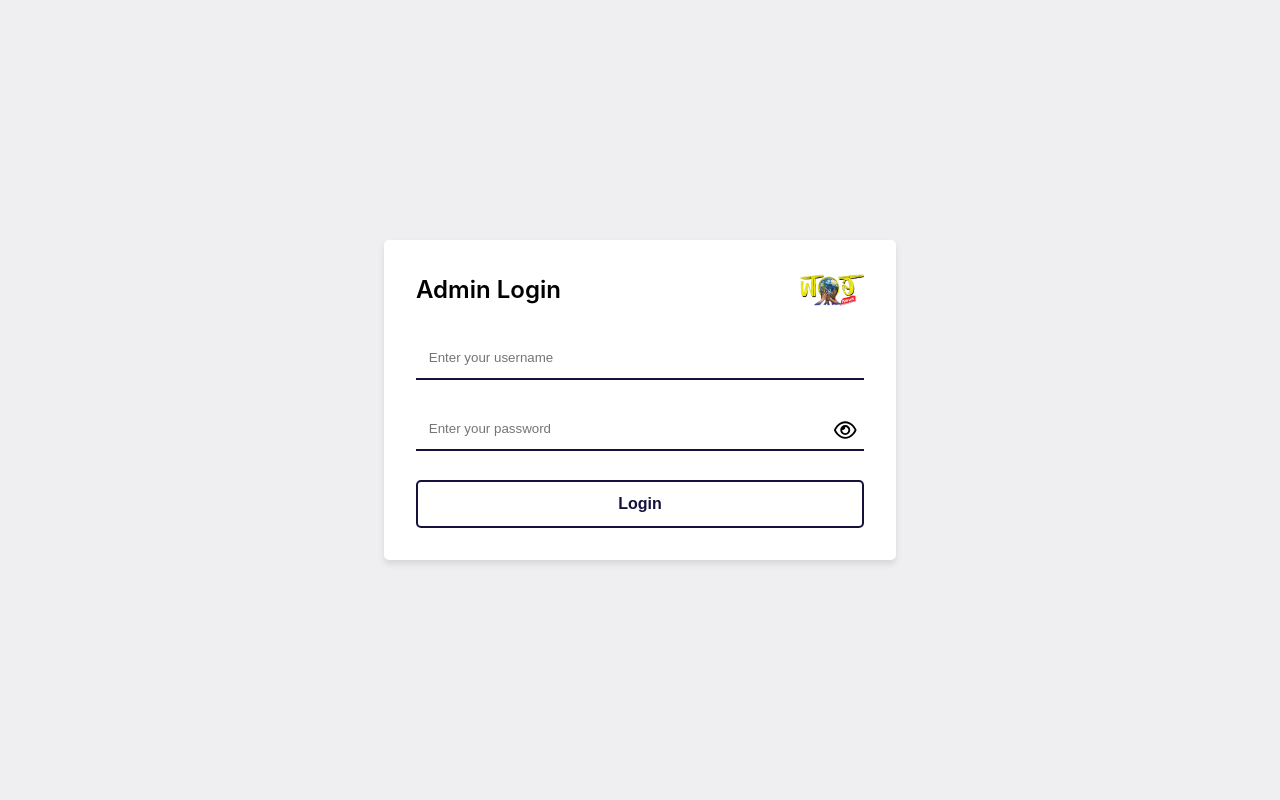
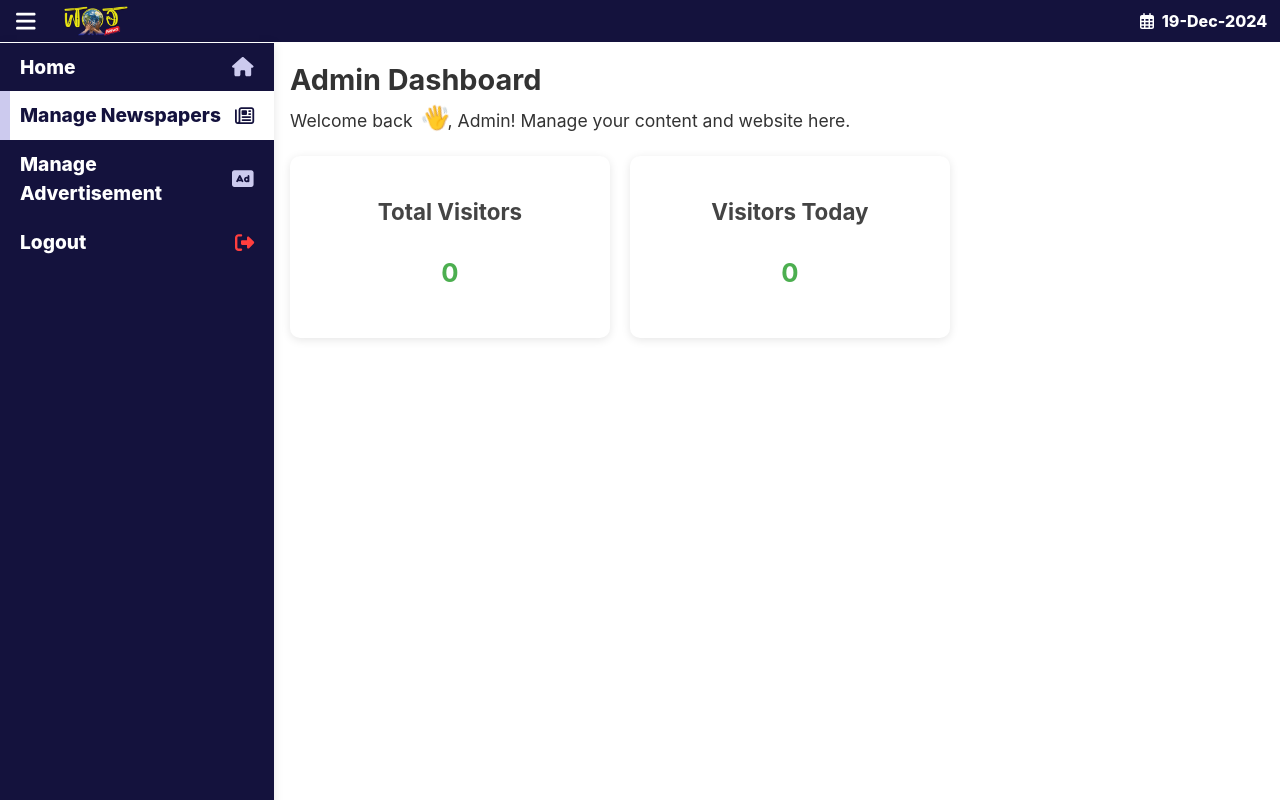
Before and after one commit to premnathkulal/vamsha-news, a React (Vite) app: page /admin-page in a window 1280 px wide. Before the commit this address led to /admin-login. Shown: the top 800 px of the page. Built offline with nearby package versions, Linux system fonts and the light colour scheme.

Commit message:
Created side bar

```diff
--- a/src/App.tsx
+++ b/src/App.tsx
@@ -17,9 +17,11 @@ function App() {
     <div className="app">
       {location.pathname !== Routes.ADMIN_LOGIN && (
         <>
-          <div className="logo-banner">
-            <img src={LogoBanner} alt="logo-banner" className="logo-banner" />
-          </div>
+          {location.pathname !== Routes.ADMIN_PAGE && (
+            <div className="logo-banner">
+              <img src={LogoBanner} alt="logo-banner" className="logo-banner" />
+            </div>
+          )}
           <Header />
         </>
       )}
--- a/src/AuthGuard.tsx
+++ b/src/AuthGuard.tsx
@@ -8,7 +8,7 @@ interface AuthGuardProps {
 
 const AuthGuard: React.FC<AuthGuardProps> = ({ children }) => {
   const navigate = useNavigate();
-  const isAuthenticated = false; // !!localStorage.getItem("authToken"); // Replace with your auth logic
+  const isAuthenticated = true; // !!localStorage.getItem("authToken"); // Replace with your auth logic
 
   useEffect(() => {
     if (!isAuthenticated) {
--- a/src/components/header/Header.scss
+++ b/src/components/header/Header.scss
@@ -7,6 +7,12 @@
   align-items: center;
   min-height: 2.6rem;
   width: 100%;
+
+  .menu-icon {
+    color: var.$white;
+    padding: 0 1rem;
+    font-size: 1.4rem;
+  }
 
   .brand-logo {
     width: 4rem;
--- a/src/components/header/Header.tsx
+++ b/src/components/header/Header.tsx
@@ -3,6 +3,7 @@ import "./Header.scss";
 import { faCalendarDays } from "@fortawesome/free-regular-svg-icons";
 import VamshaLogo from "../../assets/vamsha-logo.png";
 import { useEffect, useState } from "react";
+import { faBars } from "@fortawesome/free-solid-svg-icons";
 
 const Header = () => {
   const [currentDate, setCurrentDate] = useState("");
@@ -25,6 +26,7 @@ const Header = () => {
 
   return (
     <div className="header">
+      <FontAwesomeIcon icon={faBars} className="menu-icon" />
       <img src={VamshaLogo} alt="brand-logo" className="brand-logo" />
       <div className="menu"></div>
       <div className="date-picker">
--- a/src/pages/admin-page/Admin.scss
+++ b/src/pages/admin-page/Admin.scss
@@ -1,3 +1,178 @@
-.admin-login {
+@use "../../styles/variables" as var;
+
+.admin-page {
+  color: #333;
+  display: flex;
   min-height: 100vh;
+  // flex-direction: column;
+
+  .main-content {
+    flex-grow: 1;
+    padding: 1rem;
+    display: flex;
+    flex-direction: column;
+    align-items: center;
+    width: 100%;
+    flex-wrap: wrap;
+
+    .admin-header {
+      text-align: left;
+      width: 100%;
+      margin-bottom: 1.2rem;
+
+      p {
+        font-size: 1.1rem;
+        margin: 0;
+      }
+
+      .hand-wave {
+        font-size: 1.5rem; /* Adjust size */
+        animation: wave-animation 1.5s infinite;
+        display: inline-block;
+        transform-origin: 70% 70%; /* Adjust origin to match the "wrist" */
+      }
+
+      .page-title {
+        font-size: 1.8rem;
+        color: #333;
+        font-weight: 700;
+      }
+    }
+
+    .visitor-info {
+      display: flex;
+      gap: 20px;
+      margin-bottom: 40px;
+      width: 100%;
+      flex-wrap: wrap;
+
+      .info-card {
+        background-color: #fff;
+        border-radius: 10px;
+        box-shadow: var.$card-shadow;
+        padding: 20px;
+        text-align: center;
+        width: 280px;
+
+        h2 {
+          font-size: 1.4rem;
+          color: #444;
+          margin-bottom: 10px;
+        }
+
+        p {
+          font-size: 1.6rem;
+          font-weight: bold;
+          color: #4caf50;
+        }
+      }
+    }
+  }
+
+  .sidebar {
+    width: 360px;
+    background-color: var.$primary-color;
+    color: white;
+    box-shadow: var.$card-shadow;
+    border-top: 1px solid var.$white;
+
+    .options {
+      list-style: none;
+      padding: 0;
+      margin: 0;
+      display: flex;
+      flex-direction: column;
+      height: 100%;
+      text-align: left;
+      font-size: 1.2rem;
+      font-weight: 800;
+
+      .option {
+        cursor: pointer;
+        padding: 10px 20px;
+
+        .action-btn {
+          display: flex;
+          align-items: center;
+          justify-content: flex-start;
+          width: 100%;
+
+          .icon {
+            margin-left: auto;
+            color: var.$secondary-color;
+          }
+
+          .logout-icon {
+            color: var.$red;
+          }
+        }
+
+        &:hover {
+          background: var.$secondary-color;
+          color: var.$primary-color;
+
+          .action-btn {
+            .icon {
+              color: var.$primary-color;
+            }
+          }
+        }
+      }
+
+      // .bottom-option {
+      //   margin-top: auto
+      // }
+    }
+
+    .selected {
+      color: var.$primary-color;
+      background: var.$white;
+      border-left: 10px solid var.$secondary-color;
+      padding-left: 10px !important;
+
+      .action-btn {
+        .icon {
+          color: var.$primary-color !important;
+        }
+      }
+    }
+  }
 }
+
+// Mobile Styles
+@media (max-width: 938px) {
+  .main-content {
+    .visitor-info {
+      .info-card {
+        width: 100% !important;
+      }
+    }
+  }
+
+  .sidebar-mobile {
+    // display: none;
+    position: absolute;
+    height: 100%;
+    top: 10;
+    left: 0;
+    z-index: 1000;
+    width: 86% !important;
+  }
+}
+
+/* Keyframes for waving motion */
+@keyframes wave-animation {
+  0%,
+  100% {
+    transform: rotate(0deg);
+  }
+  25% {
+    transform: rotate(20deg);
+  }
+  50% {
+    transform: rotate(-20deg);
+  }
+  75% {
+    transform: rotate(20deg);
+  }
+}
--- a/src/pages/admin-page/Admin.tsx
+++ b/src/pages/admin-page/Admin.tsx
@@ -1,7 +1,98 @@
+import { useEffect, useState } from "react";
 import "./Admin.scss";
+import { FontAwesomeIcon } from "@fortawesome/react-fontawesome";
+import { faNewspaper } from "@fortawesome/free-regular-svg-icons";
+import {
+  faHome,
+  faRectangleAd,
+  faRightFromBracket,
+} from "@fortawesome/free-solid-svg-icons";
 
 const Admin = () => {
-  return <div className="admin">Admin</div>;
+  const [totalVisitors, setTotalVisitors] = useState<number>(0);
+  const [dayVisitors, setDayVisitors] = useState<number>(0);
+
+  useEffect(() => {
+    setTotalVisitors(0);
+    setDayVisitors(0);
+  }, []);
+
+  const handleManageAdvertisement = () => {
+    // Handle manage advertisement
+  };
+
+  const handleManageNewspapers = () => {
+    // Handle manage newspapers
+  };
+
+  return (
+    <div className="admin-page">
+      <div className="sidebar sidebar-mobile">
+        <ul className="options">
+          <li className="option">
+            <div
+              onClick={handleManageNewspapers}
+              className="action-btn primary-btn"
+            >
+              Home
+              <FontAwesomeIcon className="icon" icon={faHome} />
+            </div>
+          </li>
+          <li className="option selected">
+            <div
+              onClick={handleManageNewspapers}
+              className="action-btn primary-btn"
+            >
+              Manage Newspapers
+              <FontAwesomeIcon className="icon" icon={faNewspaper} />
+            </div>
+          </li>
+          <li className="option">
+            <div
+              onClick={handleManageAdvertisement}
+              className="action-btn primary-btn"
+            >
+              Manage Advertisement
+              <FontAwesomeIcon className="icon" icon={faRectangleAd} />
+            </div>
+          </li>
+          <li className="option bottom-option">
+            <div
+              onClick={handleManageAdvertisement}
+              className="action-btn primary-btn"
+            >
+              Logout
+              <FontAwesomeIcon
+                className="icon logout-icon"
+                icon={faRightFromBracket}
+              />
+            </div>
+          </li>
+        </ul>
+      </div>
+
+      <div className="main-content">
+        <div className="admin-header">
+          <p className="page-title">Admin Dashboard</p>
+          <p>
+            Welcome back <span className="hand-wave">👋</span>, Admin! Manage
+            your content and website here.
+          </p>
+        </div>
+
+        <div className="visitor-info">
+          <div className="info-card">
+            <h2>Total Visitors</h2>
+            <p>{totalVisitors}</p>
+          </div>
+          <div className="info-card">
+            <h2>Visitors Today</h2>
+            <p>{dayVisitors}</p>
+          </div>
+        </div>
+      </div>
+    </div>
+  );
 };
 
 export default Admin;
--- a/src/styles/_variables.scss
+++ b/src/styles/_variables.scss
@@ -2,7 +2,7 @@
 
 // Color Variables
 $primary-color: #14123d;
-$secondary-color: #2ecc71;
+$secondary-color: #cccaee;
 $background-color: #ecf0f1;
 $text-color: #2c3e50;
 
@@ -15,7 +15,7 @@ $font-size-small: 12px;
 // Core color variables
 $white: #fff;
 $black: #000;
-$red: #ff0000;
+$red: #ff3e3e;
 $green: #00ff00;
 $blue: #0000ff;
 $yellow: #ffff00;
@@ -45,3 +45,6 @@ $color-twitter-blue: #00acee;
 $color-whatsapp-green: #25d366;
 $color-light-blue: #6d98f5;
 $background-light: #14123d11;
+
+// Shadow style for card elements
+$card-shadow: 0 2px 10px rgba(0, 0, 0, 0.1);
```
